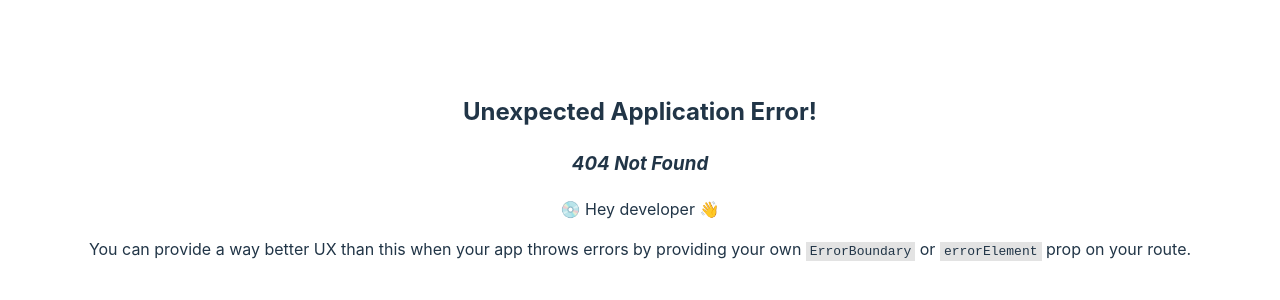
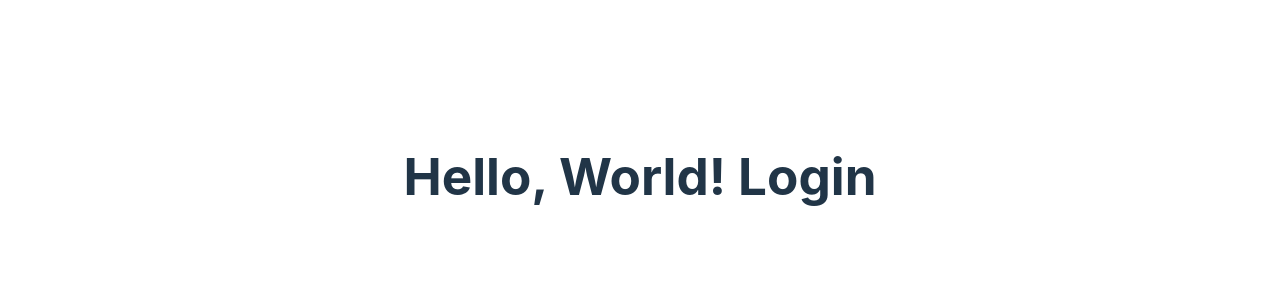
Before and after one commit to LuisanaHenmary/ing_soft_inventario, a React (Vite) app: page /login in a window 1280 px wide. Before the commit this address had no page. Shown: the part 224-524 px from the top of the page. Built offline with nearby package versions, Linux system fonts and the light colour scheme.

Commit message:
creacion de rutas y vista de login y registro

```diff
--- /dev/null
+++ b/src/Pages/Dashboard/index.jsx
@@ -0,0 +1,12 @@
+import { Outlet } from "react-router-dom"
+
+function Dashboard() {
+  return (
+    <div>
+      <h1>Dashboard</h1>
+      <Outlet />
+    </div>
+  );
+};
+
+export default Dashboard;
--- /dev/null
+++ b/src/Pages/Login/index.jsx
@@ -0,0 +1,9 @@
+function Login() {
+  return (
+    <div>
+      <h1>Hello, World! Login</h1>
+    </div>
+  );
+}
+
+export default Login;
--- /dev/null
+++ b/src/Pages/Register/index.jsx
@@ -0,0 +1,9 @@
+function Register() {
+  return (
+    <div>
+      <h1>Register</h1>
+    </div>
+  );
+};
+
+export default Register;
--- a/src/Routes/index.jsx
+++ b/src/Routes/index.jsx
@@ -1,16 +1,30 @@
-import { createBrowserRouter } from "react-router-dom"
+import { createBrowserRouter, Navigate } from "react-router-dom"
 import Layout from "../layout"
 import App from "../App"
 import Products from "../Pages/Products"
 
- const router = createBrowserRouter([
-    { path: '/',
-        element: <Layout />,
-        children : [
-            { path: '/child', element: <App />, },
-            { path: '/products', element: <Products />, },
+import Login from '../Pages/Login'
+import Register from '../Pages/Register'
+import Dashboard from "../Pages/Dashboard"
+
+const router = createBrowserRouter([
+  { path: '/',
+    element: <Layout />,
+    children: [
+      { index: true, element: <Navigate to="login" replace />},
+      { path: 'login', element: <Login />, },
+      { path: 'register', element: <Register />, },
+      {
+        path: 'dashboard',
+        element: <Dashboard />,
+        children: [
+          { index: true, element: <Navigate to="child" replace /> },
+          { path: 'child', element: <App />, },
         ]
-    }
+      },
+      { path: '/products', element: <Products />, },
+    ]
+  }
 ])
 
 export default router
--- a/src/layout/index.jsx
+++ b/src/layout/index.jsx
@@ -2,12 +2,11 @@ import { Outlet } from "react-router-dom"
 
 const Layout = () =>{
 
-    return(
-        <div>
-            <h1>Iniciando...</h1>
-            <Outlet />
-        </div>
-    )
+  return(
+    <div>
+      <Outlet />
+    </div>
+  )
 }
 
 export default Layout
```
